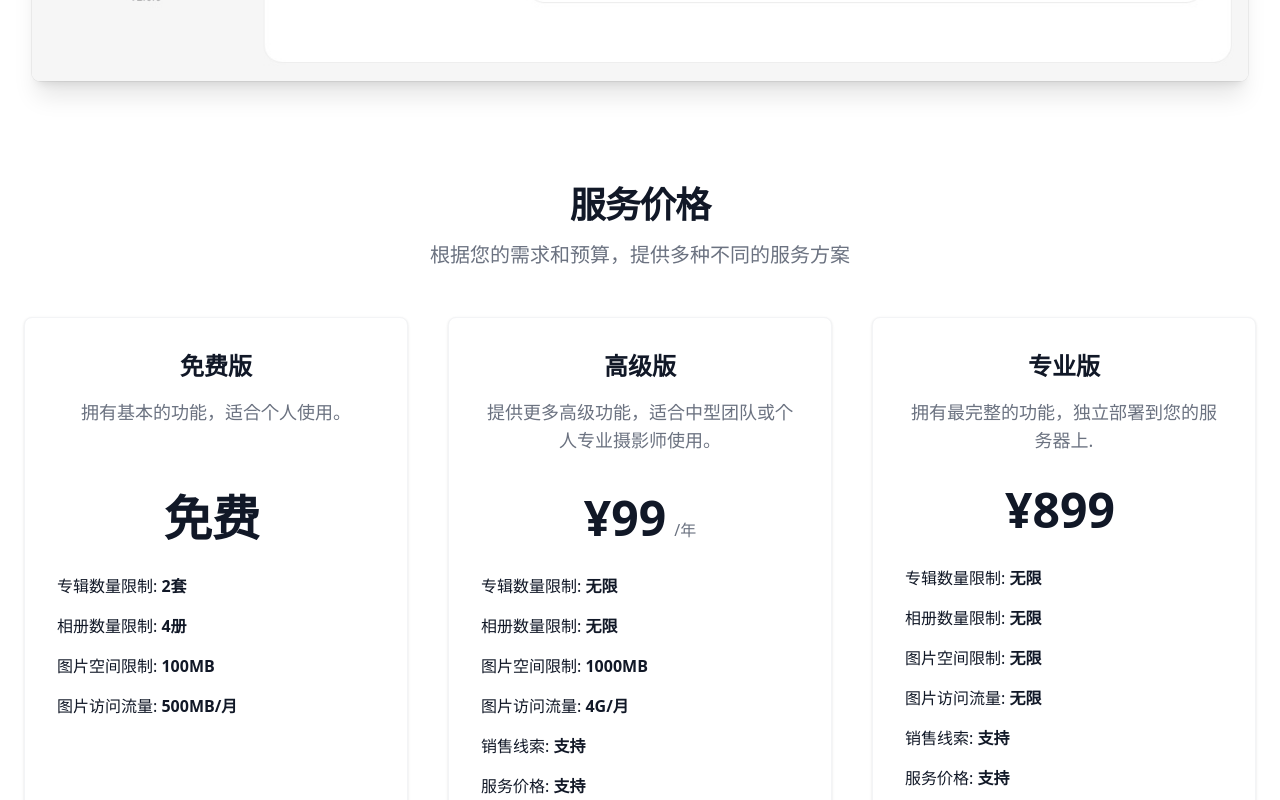
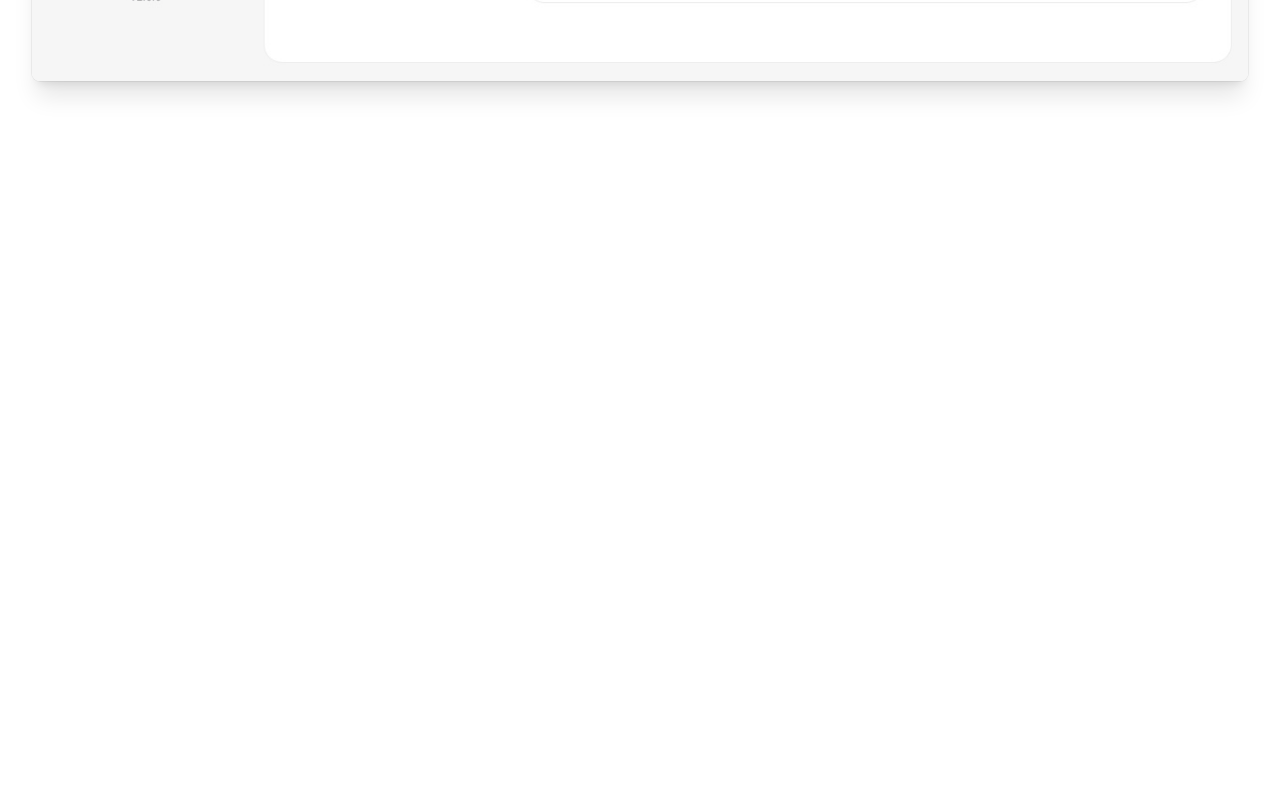
Before and after one commit to nasawz/nice-photo-site, a Next.js app: page / in a window 1280 px wide. Shown: the part 3220-4020 px from the top of the page. After the commit the page ends 3341 px from the top, so only its background shows below. Built offline with nearby package versions, Linux system fonts and the light colour scheme.

Commit message:
feat: hide PricingSection

```diff
--- a/components/pages/landing/index.tsx
+++ b/components/pages/landing/index.tsx
@@ -20,7 +20,7 @@ export default function LandingPage() {
             <ContentSection />
             <FeatureSection />
             <ScreenSection />
-            <PricingSection />
+            {/* <PricingSection /> */}
         </>
     );
 
```
